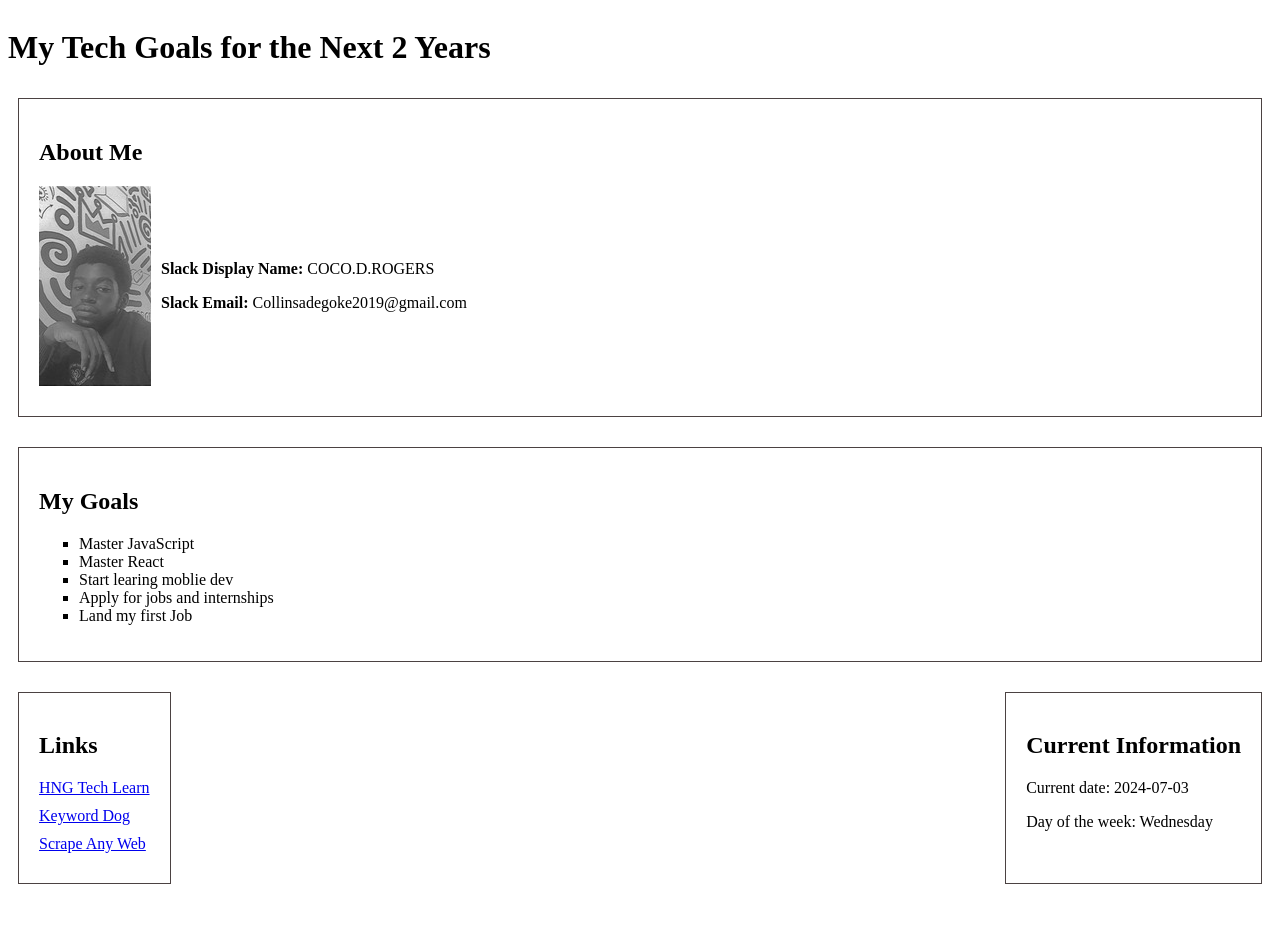
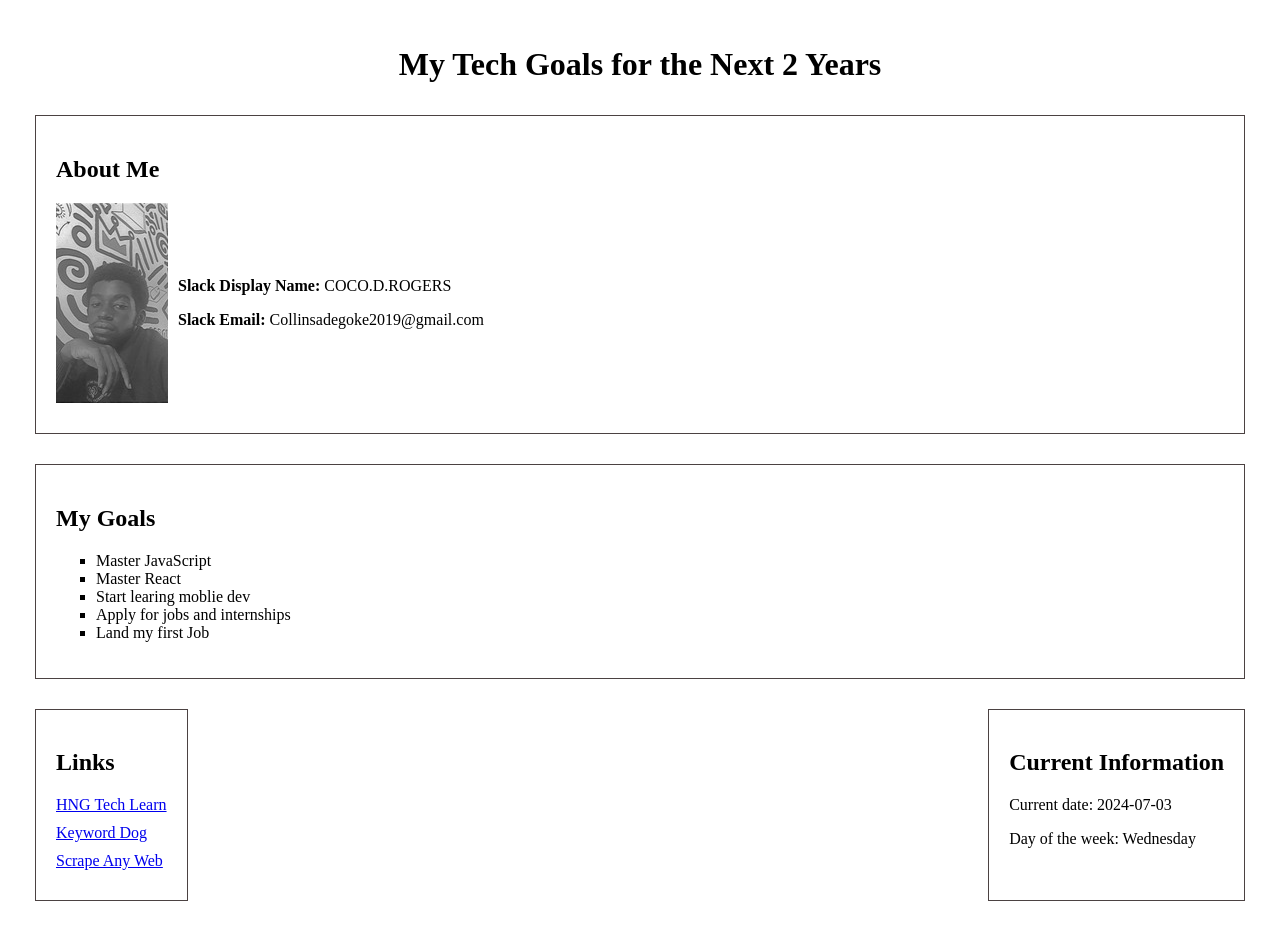
Before and after one commit to Anuoluwa-Collins/Stage-one, a plain HTML site: page index.html in a window 1280 px wide. Before the commit the page ends 912 px from the top, so only its background shows below. Drawn offline with Linux system fonts and the light colour scheme.

Commit message:
Add files via upload

```diff
--- a/style.css
+++ b/style.css
@@ -1,6 +1,7 @@
        body {
             display: flex;
             flex-direction: column;
+            margin: 25px;
         }
         .container {
             padding: 20px;
@@ -8,6 +9,9 @@
             border: 1px solid #4b4242;
             margin-bottom: 20px;
             align-items: center;
+        }
+        h1{
+            align-self: center;
         }
         li{
             list-style-type: square;
```
